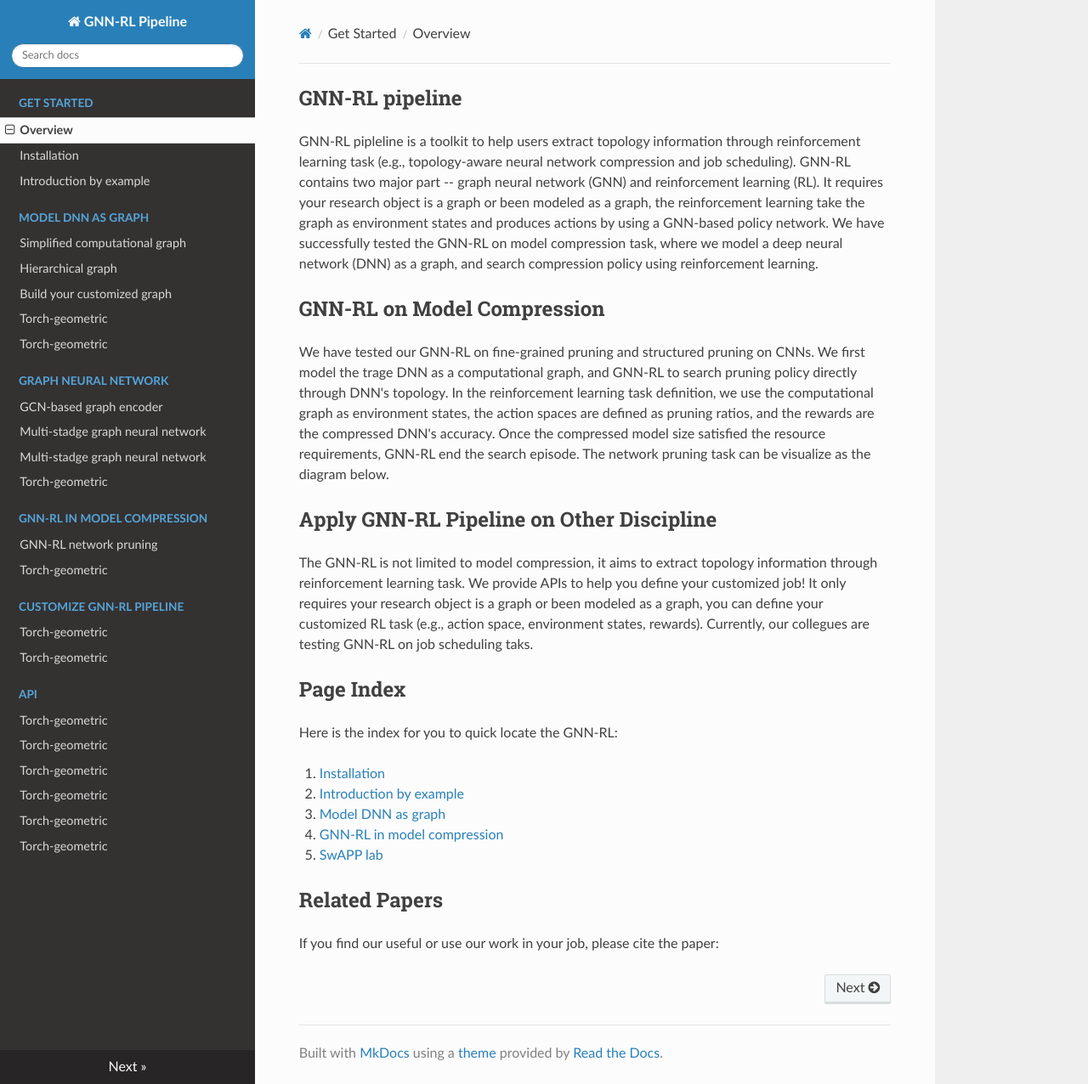
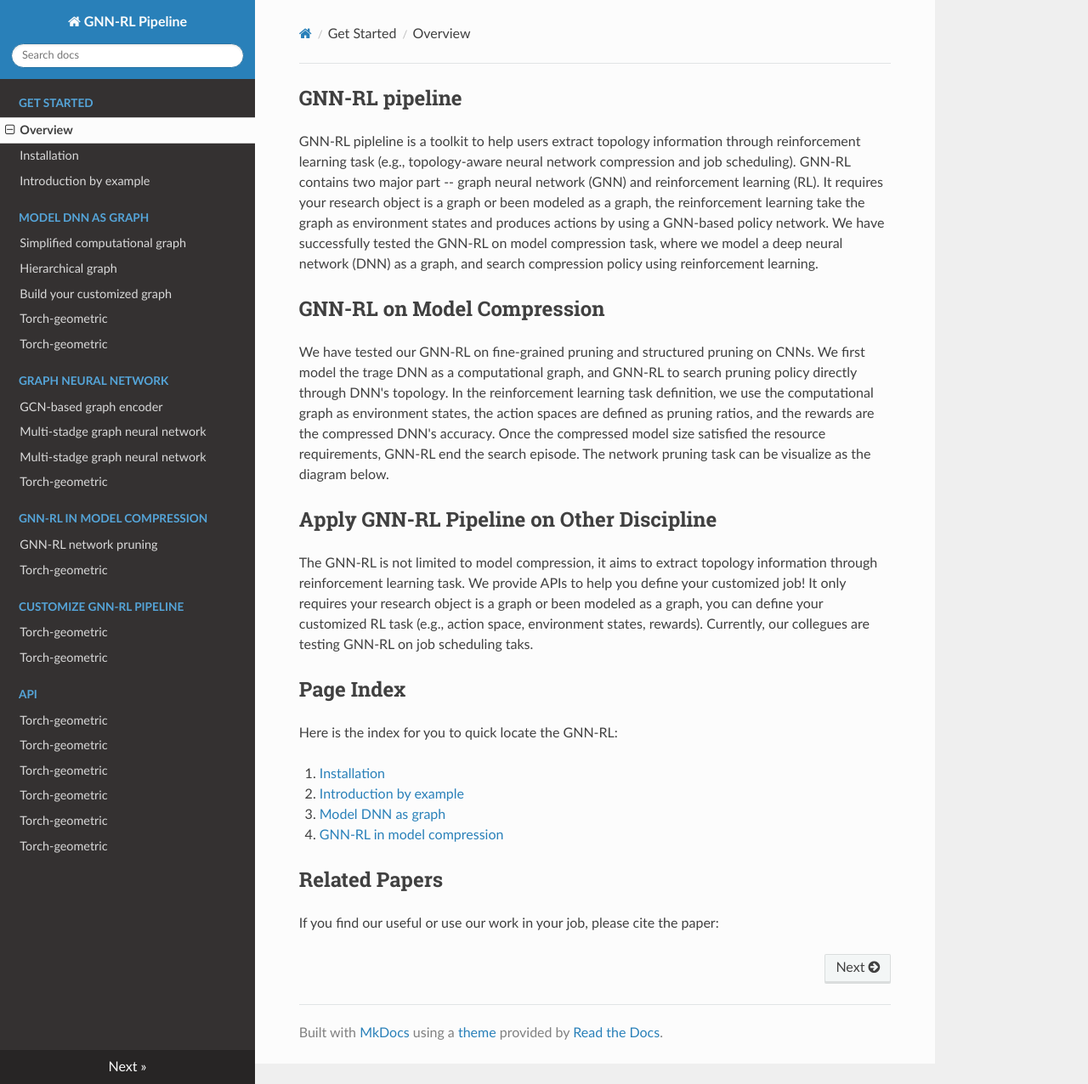
Before and after one commit to yusx-swapp/GNN-RL-Model-Compression, an MkDocs documentation site: the page built from docs/overview.md, in a window 1280 px wide and 1276 px high. Shown: the whole window at 85% size. Built offline with MkDocs 1.6.1, drawn with Linux system fonts in a browser that asks for light colours; nearby versions of some CDN libraries.

Commit message:
Update overview.md

```diff
--- a/docs/overview.md
+++ b/docs/overview.md
@@ -39,7 +39,6 @@ Here is the index for you to quick locate the GNN-RL:
 2. [Introduction by example](intro.md)
 3. [Model DNN as graph](graph/simplified.md)
 4. [GNN-RL in model compression](compression/pruning.md)
-5. [SwAPP lab](swapp.md)
 <!-- Avis gratia, est illa est inrita propiora suum **nunc** apte mulcebat et est.
 Pallados Iuppiter pererrant tu alios repetiti flexisque nec turbavere mutare
 adpositi nec illis vertice, illo Phinea mihi. Dentibus *nece*. Angues in sedit
```
